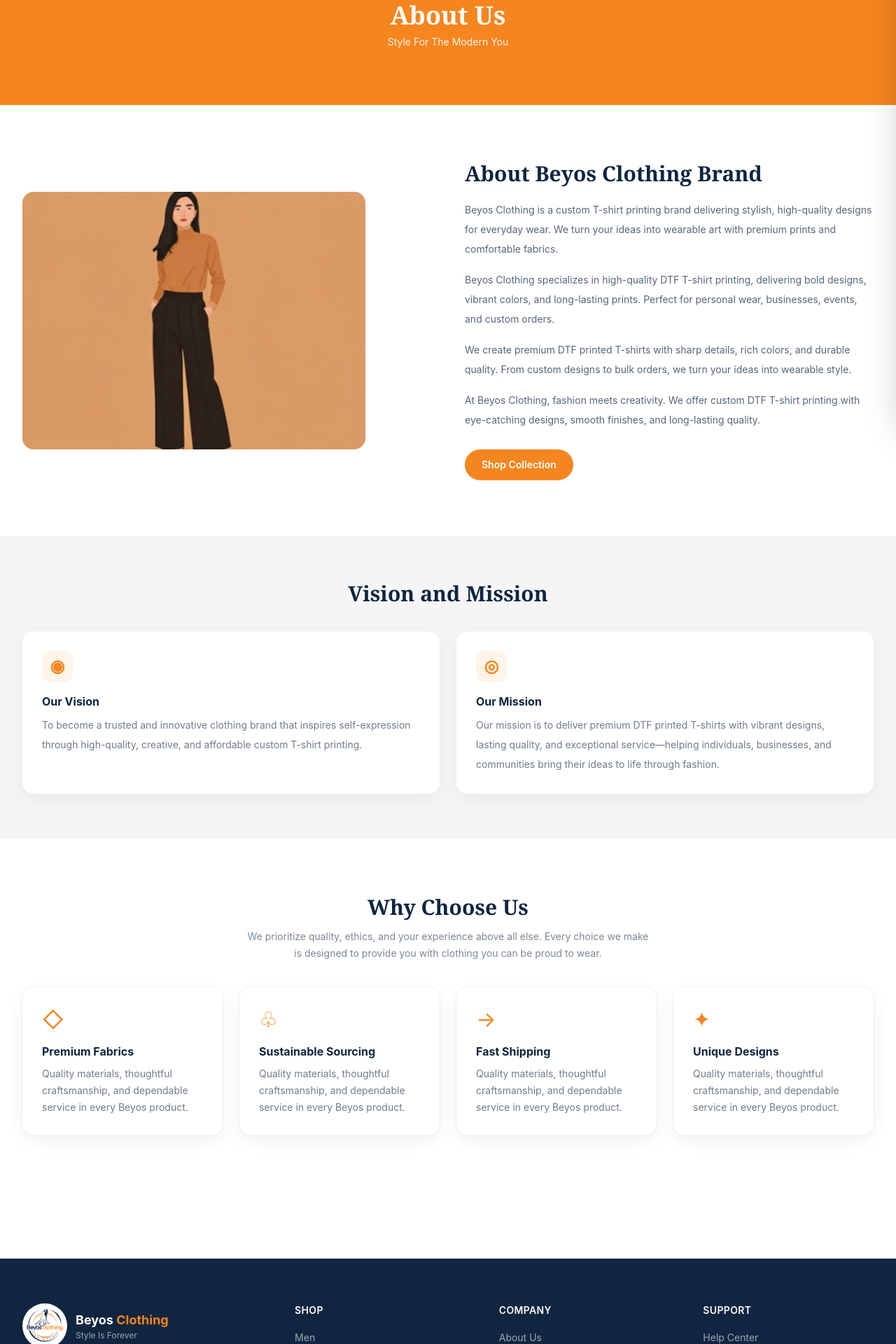
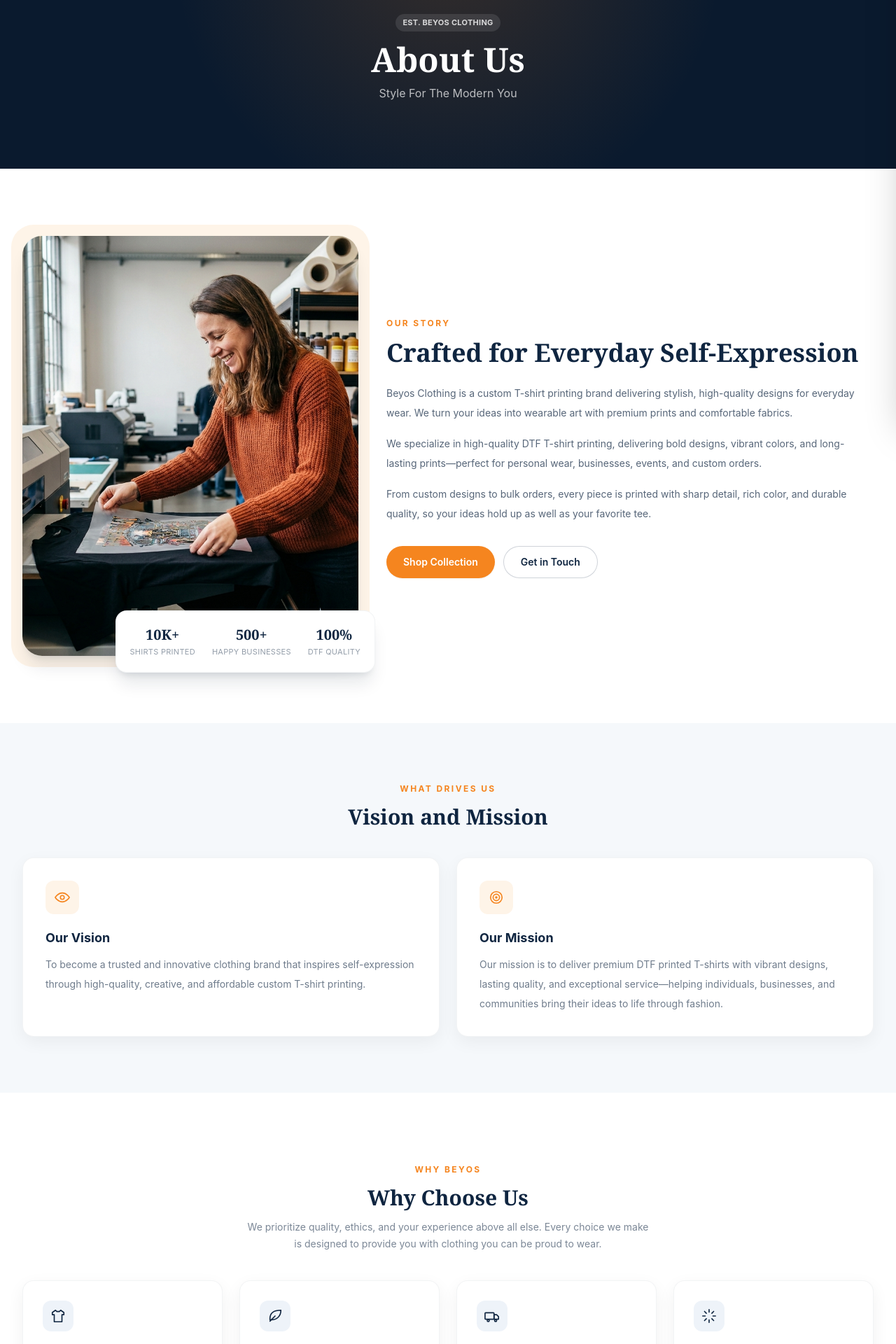
Before and after one commit to perfect-solution-international-2022/Beyos_new, a Next.js app: page /about in a window 1280 px wide. Shown: the part 200-2120 px from the top of the page at 70% size. Built offline with nearby package versions, Linux system fonts and the light colour scheme; no server answers.

Commit message:
fix: about page UI

```diff
--- a/src/app/about/page.tsx
+++ b/src/app/about/page.tsx
@@ -7,15 +7,21 @@
   description: "Learn about Beyos Clothing, our vision, mission, and commitment to premium custom T-shirt printing.",
 };
 
+const stats = [
+  { value: "10K+", label: "Shirts Printed" },
+  { value: "500+", label: "Happy Businesses" },
+  { value: "100%", label: "DTF Quality" },
+];
+
 const visionMission = [
   {
-    icon: "◉",
+    icon: "eye",
     title: "Our Vision",
     description:
       "To become a trusted and innovative clothing brand that inspires self-expression through high-quality, creative, and affordable custom T-shirt printing.",
   },
   {
-    icon: "◎",
+    icon: "target",
     title: "Our Mission",
     description:
       "Our mission is to deliver premium DTF printed T-shirts with vibrant designs, lasting quality, and exceptional service—helping individuals, businesses, and communities bring their ideas to life through fashion.",
@@ -23,87 +29,169 @@
 ];
 
 const reasons = [
-  { icon: "◇", title: "Premium Fabrics" },
-  { icon: "♧", title: "Sustainable Sourcing" },
-  { icon: "→", title: "Fast Shipping" },
-  { icon: "✦", title: "Unique Designs" },
+  {
+    icon: "shirt",
+    title: "Premium Fabrics",
+    description: "Soft, durable blends chosen for comfort that holds up wash after wash.",
+  },
+  {
+    icon: "leaf",
+    title: "Sustainable Sourcing",
+    description: "Responsibly sourced materials and low-waste DTF printing methods.",
+  },
+  {
+    icon: "truck",
+    title: "Fast Shipping",
+    description: "Quick turnaround and island-wide delivery, tracked from print to doorstep.",
+  },
+  {
+    icon: "sparkle",
+    title: "Unique Designs",
+    description: "Bold, original artwork and custom orders tailored to your vision.",
+  },
 ];
 
 export default function AboutPage() {
   return (
     <div>
-      <section className="bg-brand py-14 text-center text-white sm:py-20">
-        <div className="container-x">
-          <h1 className="font-display text-3xl font-bold sm:text-4xl">About Us</h1>
-          <p className="mt-2 text-sm text-white/90">Style For The Modern You</p>
+      {/* Hero */}
+      <section className="relative overflow-hidden bg-navy-900 py-16 text-center text-white sm:py-24">
+        <div className="pointer-events-none absolute inset-0 bg-[radial-gradient(circle_at_top,_rgba(245,133,31,0.18),_transparent_55%)]" />
+        <div className="container-x relative">
+          <span className="badge bg-white/10 text-white/80">Est. Beyos Clothing</span>
+          <h1 className="mt-4 font-display text-4xl font-bold sm:text-5xl">About Us</h1>
+          <p className="mx-auto mt-3 max-w-md text-sm text-white/70 sm:text-base">Style For The Modern You</p>
         </div>
       </section>
 
-      <section className="container-x py-12 sm:py-16 lg:py-20">
-        <div className="grid items-center gap-9 lg:grid-cols-2 lg:gap-12">
-          <div className="relative mx-auto aspect-[4/3] w-full max-w-[490px] overflow-hidden rounded-2xl bg-navy-50 lg:mx-0">
-            <Image src="/images/about/about-image.jpeg" alt="About Beyos Clothing" fill className="object-cover" priority />
+      {/* Story + image */}
+      <section className="container-x py-14 sm:py-20 lg:py-24">
+        <div className="grid items-center gap-10 lg:grid-cols-[minmax(0,480px)_1fr] lg:gap-10">
+          <div className="relative mx-auto w-full max-w-[480px] lg:mx-0">
+            <div className="absolute -inset-3 -z-10 rounded-[2rem] bg-brand-50 sm:-inset-4" />
+            <div className="relative aspect-[4/5] w-full overflow-hidden rounded-[1.75rem] shadow-xl shadow-navy-900/10 sm:aspect-[4/5]">
+              <Image
+                src="/images/about/Woman_about.jpeg"
+                alt="Printing a custom design onto a Beyos T-shirt"
+                fill
+                className="object-cover"
+                priority
+              />
+            </div>
+            <div className="absolute -bottom-6 -right-4 w-[85%] rounded-2xl border border-navy-800/5 bg-white p-4 shadow-xl shadow-navy-900/10 sm:-right-6 sm:w-auto sm:p-5">
+              <div className="flex items-center gap-4 sm:gap-6">
+                {stats.map((s) => (
+                  <div key={s.label} className="text-center">
+                    <p className="font-display text-lg font-bold text-navy-800 sm:text-xl">{s.value}</p>
+                    <p className="mt-0.5 text-[10px] uppercase tracking-wide text-navy-800/45 sm:text-[11px]">{s.label}</p>
+                  </div>
+                ))}
+              </div>
+            </div>
           </div>
 
           <div>
-            <h2 className="font-display text-2xl font-bold text-navy-800 sm:text-3xl">
-              About Beyos Clothing Brand
+            <span className="text-xs font-bold uppercase tracking-[0.2em] text-brand">Our Story</span>
+            <h2 className="mt-3 font-display text-2xl font-bold text-navy-800 sm:text-3xl lg:text-4xl">
+              Crafted for Everyday Self-Expression
             </h2>
-            <div className="mt-5 space-y-4 text-sm leading-7 text-navy-800/70">
+            <div className="mt-6 space-y-4 text-sm leading-7 text-navy-800/70">
               <p>
                 Beyos Clothing is a custom T-shirt printing brand delivering stylish, high-quality designs for everyday wear. We turn your ideas into wearable art with premium prints and comfortable fabrics.
               </p>
               <p>
-                Beyos Clothing specializes in high-quality DTF T-shirt printing, delivering bold designs, vibrant colors, and long-lasting prints. Perfect for personal wear, businesses, events, and custom orders.
+                We specialize in high-quality DTF T-shirt printing, delivering bold designs, vibrant colors, and long-lasting prints—perfect for personal wear, businesses, events, and custom orders.
               </p>
               <p>
-                We create premium DTF printed T-shirts with sharp details, rich colors, and durable quality. From custom designs to bulk orders, we turn your ideas into wearable style.
-              </p>
-              <p>
-                At Beyos Clothing, fashion meets creativity. We offer custom DTF T-shirt printing with eye-catching designs, smooth finishes, and long-lasting quality.
+                From custom designs to bulk orders, every piece is printed with sharp detail, rich color, and durable quality, so your ideas hold up as well as your favorite tee.
               </p>
             </div>
-            <Link href="/shop" className="btn-primary mt-7">Shop Collection</Link>
+            <div className="mt-8 flex flex-wrap gap-3">
+              <Link href="/shop" className="btn-primary">Shop Collection</Link>
+              <Link href="/contact" className="btn-outline">Get in Touch</Link>
+            </div>
           </div>
         </div>
       </section>
 
-      <section className="bg-[#f5f5f5] py-12 sm:py-16">
+      {/* Vision & Mission */}
+      <section className="bg-navy-50/60 py-14 sm:py-20">
         <div className="container-x">
-          <h2 className="text-center font-display text-2xl font-bold text-navy-800 sm:text-3xl">Vision and Mission</h2>
-          <div className="mt-9 grid gap-6 md:grid-cols-2">
+          <div className="mx-auto max-w-xl text-center">
+            <span className="text-xs font-bold uppercase tracking-[0.2em] text-brand">What Drives Us</span>
+            <h2 className="mt-3 font-display text-2xl font-bold text-navy-800 sm:text-3xl">Vision and Mission</h2>
+          </div>
+          <div className="mt-10 grid gap-6 md:grid-cols-2">
             {visionMission.map((item) => (
-              <article key={item.title} className="rounded-2xl bg-white p-7 shadow-[0_8px_24px_rgba(0,0,0,0.05)]">
-                <span className="flex h-11 w-11 items-center justify-center rounded-xl bg-brand-50 text-2xl font-bold text-brand" aria-hidden="true">
-                  {item.icon}
+              <article
+                key={item.title}
+                className="rounded-2xl border border-navy-800/5 bg-white p-7 shadow-[0_8px_24px_rgba(0,0,0,0.05)] transition hover:-translate-y-1 hover:shadow-lg sm:p-8"
+              >
+                <span className="flex h-12 w-12 items-center justify-center rounded-xl bg-brand-50 text-brand">
+                  <Icon name={item.icon} />
                 </span>
-                <h3 className="mt-4 text-base font-bold text-navy-800">{item.title}</h3>
-                <p className="mt-2 text-sm leading-7 text-navy-800/60">{item.description}</p>
+                <h3 className="mt-5 text-lg font-bold text-navy-800">{item.title}</h3>
+                <p className="mt-2.5 text-sm leading-7 text-navy-800/60">{item.description}</p>
               </article>
             ))}
           </div>
         </div>
       </section>
 
-      <section className="container-x py-12 sm:py-16 lg:py-20">
+      {/* Why Choose Us */}
+      <section className="container-x py-14 sm:py-20 lg:py-24">
         <div className="text-center">
-          <h2 className="font-display text-2xl font-bold text-navy-800 sm:text-3xl">Why Choose Us</h2>
+          <span className="text-xs font-bold uppercase tracking-[0.2em] text-brand">Why Beyos</span>
+          <h2 className="mt-3 font-display text-2xl font-bold text-navy-800 sm:text-3xl">Why Choose Us</h2>
           <p className="mx-auto mt-3 max-w-xl text-sm leading-6 text-navy-800/55">
             We prioritize quality, ethics, and your experience above all else. Every choice we make is designed to provide you with clothing you can be proud to wear.
           </p>
         </div>
-        <div className="mt-9 grid gap-6 sm:grid-cols-2 lg:grid-cols-4">
+        <div className="mt-10 grid gap-6 sm:grid-cols-2 lg:grid-cols-4">
           {reasons.map((item) => (
-            <article key={item.title} className="rounded-2xl bg-white p-7 shadow-[0_8px_24px_rgba(0,0,0,0.06)] ring-1 ring-navy-800/5">
-              <span className="text-3xl text-brand" aria-hidden="true">{item.icon}</span>
+            <article
+              key={item.title}
+              className="group rounded-2xl border border-navy-800/5 bg-white p-7 shadow-[0_8px_24px_rgba(0,0,0,0.06)] transition hover:-translate-y-1 hover:border-brand/30 hover:shadow-lg"
+            >
+              <span className="flex h-11 w-11 items-center justify-center rounded-xl bg-navy-50 text-navy-800 transition group-hover:bg-brand group-hover:text-white">
+                <Icon name={item.icon} />
+              </span>
               <h3 className="mt-4 font-bold text-navy-800">{item.title}</h3>
-              <p className="mt-2 text-sm leading-6 text-navy-800/60">
-                Quality materials, thoughtful craftsmanship, and dependable service in every Beyos product.
-              </p>
+              <p className="mt-2 text-sm leading-6 text-navy-800/60">{item.description}</p>
             </article>
           ))}
+        </div>
+      </section>
+
+      {/* CTA banner */}
+      <section className="container-x pb-14 sm:pb-20">
+        <div className="relative overflow-hidden rounded-3xl bg-navy-900 px-8 py-12 text-center sm:px-14 sm:py-16">
+          <div className="pointer-events-none absolute inset-0 bg-[radial-gradient(circle_at_bottom_right,_rgba(245,133,31,0.22),_transparent_55%)]" />
+          <div className="relative">
+            <h2 className="font-display text-2xl font-bold text-white sm:text-3xl">Ready to wear your story?</h2>
+            <p className="mx-auto mt-3 max-w-lg text-sm text-white/70">
+              Browse our collection or reach out for a custom order—we&apos;ll bring your idea to life in premium DTF print.
+            </p>
+            <div className="mt-7 flex flex-wrap justify-center gap-3">
+              <Link href="/shop" className="btn-primary">Shop Collection</Link>
+              <Link href="/contact" className="btn border border-white/20 text-white hover:bg-white/10">Contact Us</Link>
+            </div>
+          </div>
         </div>
       </section>
     </div>
   );
 }
+
+function Icon({ name }: { name: string }) {
+  const common = { width: 22, height: 22, viewBox: "0 0 24 24", fill: "none", stroke: "currentColor", strokeWidth: 1.8, strokeLinecap: "round" as const, strokeLinejoin: "round" as const };
+  const paths: Record<string, React.ReactNode> = {
+    eye: (<><path d="M1 12s4-7 11-7 11 7 11 7-4 7-11 7-11-7-11-7Z" /><circle cx="12" cy="12" r="3" /></>),
+    target: (<><circle cx="12" cy="12" r="9" /><circle cx="12" cy="12" r="5" /><circle cx="12" cy="12" r="1" fill="currentColor" /></>),
+    shirt: (<path d="M8 3 3 6.5V10h3v11h12V10h3V6.5L16 3l-2 2h-4L8 3Z" />),
+    leaf: (<><path d="M21 3c0 9-6 15-15 15H4v-2C4 7 10 3 21 3Z" /><path d="M4 20 12 12" /></>),
+    truck: (<><rect x="1" y="7" width="14" height="10" rx="1" /><path d="M15 10h4l3 3v4h-7v-7Z" /><circle cx="6" cy="19" r="1.6" /><circle cx="17.5" cy="19" r="1.6" /></>),
+    sparkle: (<><path d="M12 2v4M12 18v4M2 12h4M18 12h4M4.9 4.9l2.8 2.8M16.3 16.3l2.8 2.8M4.9 19.1l2.8-2.8M16.3 7.7l2.8-2.8" /></>),
+  };
+  return <svg {...common}>{paths[name] ?? paths.sparkle}</svg>;
+}
```
Also changed, not shown: public/images/about/Woman_about.jpeg (added), 1 other file (tests, documents, lock files or other folders).
